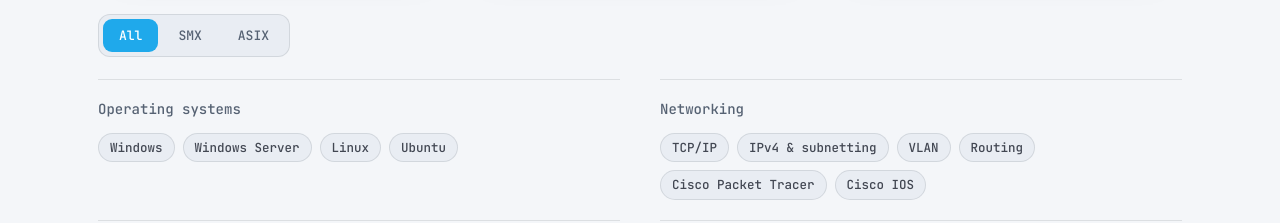
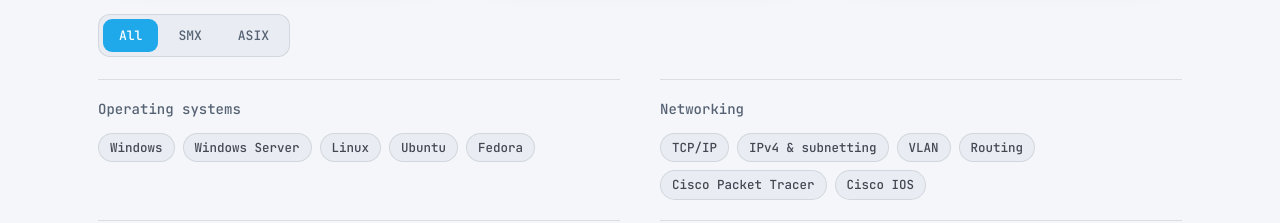
Before and after one commit to vriscoruiz/vriscoruiz.github.io, a plain HTML site: page index.html in a window 1280 px wide. Shown: the part 4680-4903 px from the top of the page. Drawn offline with Linux system fonts and the light colour scheme.

Commit message:
Añade Fedora a Habilidades (sistemas operativos)
Co-Authored-By: Claude Opus 5.5 <noreply@anthropic.com>
Claude-Session: https://claude.ai/code/session_014UdMpu4DcDbzpYXECAQKej

```diff
--- a/index.html
+++ b/index.html
@@ -351,6 +351,7 @@
               <li data-c="smx asix">Windows Server</li>
               <li data-c="smx asix">Linux</li>
               <li data-c="smx">Ubuntu</li>
+              <li data-c="all">Fedora</li>
             </ul>
           </div>
           <div class="sk-group">
```
